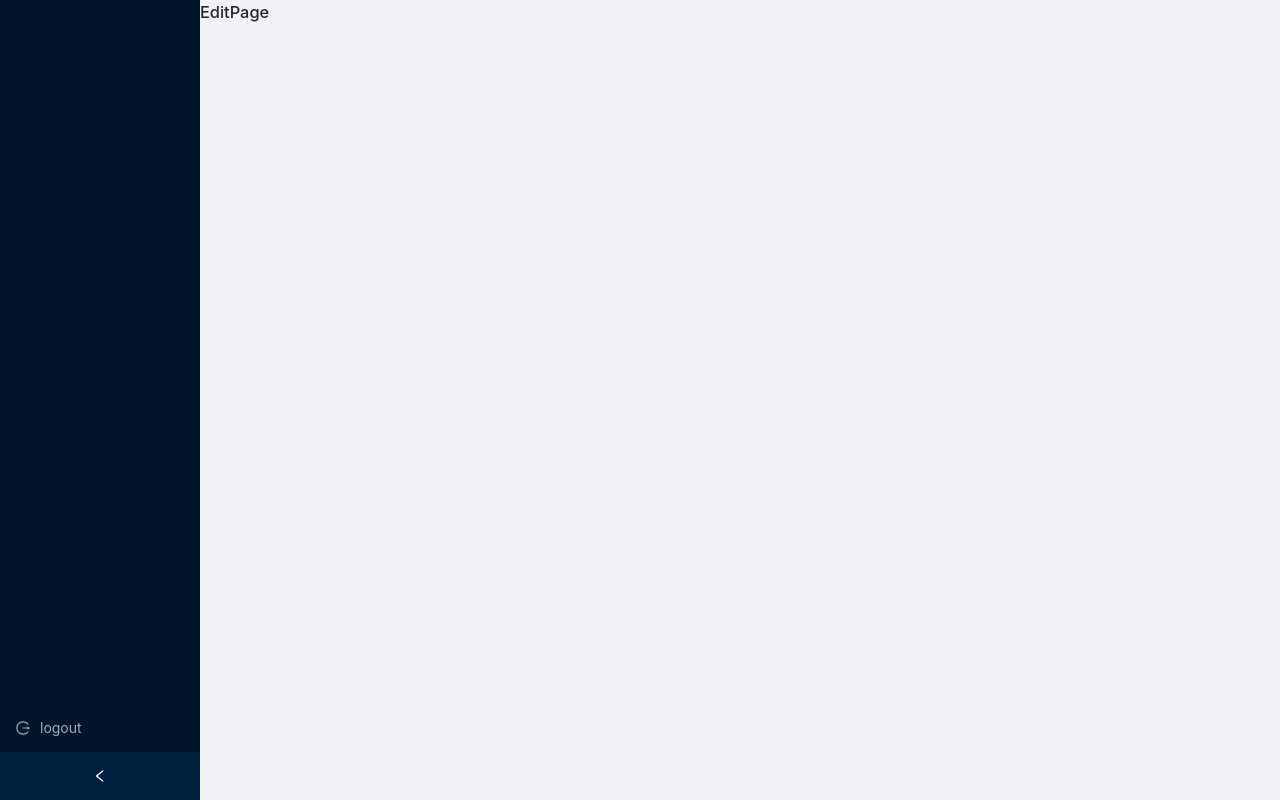
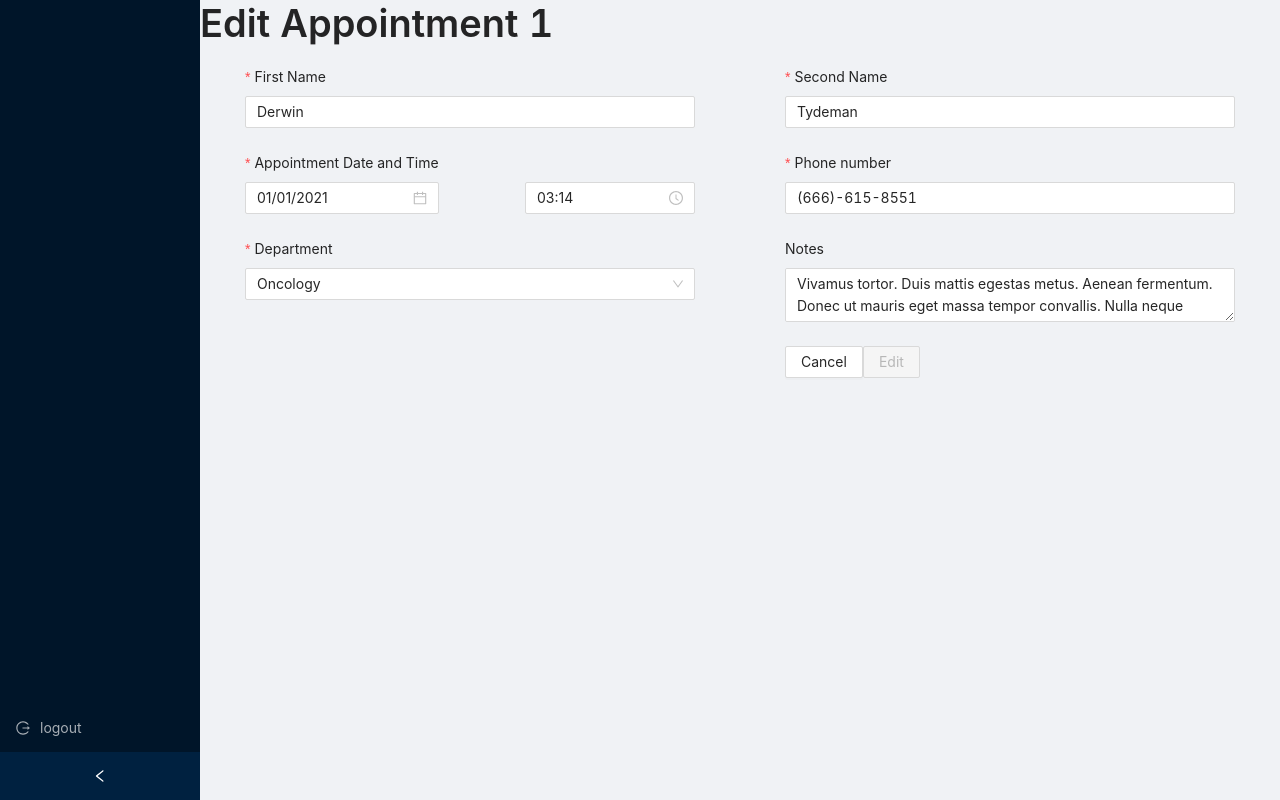
Before and after one commit to vladyslavdmytrenko/project-2, a React (Create React App) app: page /appointment/1/edit in a window 1280 px wide. Built offline with nearby package versions, Linux system fonts and the light colour scheme; data requests are answered from the project's data file; sample sign-in values are in the browser's storage.

Commit message:
UI: create Edit page

```diff
--- a/src/pages/Appointment/Edit/index.js
+++ b/src/pages/Appointment/Edit/index.js
@@ -1,7 +1,118 @@
-import React from 'react';
+import React, { useState, useEffect } from 'react';
+import { useDispatch } from 'react-redux';
+import { Typography, Row, Col, Spin, Result, Button } from 'antd';
+
+import AppointmentForm from 'components/Appointment/Form';
+import { updateAppointment } from 'redux/reducers/appointmentsSlice';
+import { useNavigate, useParams } from 'react-router';
+
+import { FETCH_STATUS } from 'constant';
+import { fetchAppointment } from 'redux/reducers/appointmentsSlice';
+import { timestampToMoment, dateTimeToTimestamp } from 'utils';
 
 const EditPage = () => {
-  return <h1>EditPage</h1>;
+  const { id } = useParams();
+  const navigate = useNavigate();
+  const dispatch = useDispatch();
+
+  const [appointment, setAppointment] = useState(null);
+  const [appointmentStatus, setAppointmentStatus] = useState(FETCH_STATUS.IDLE);
+  const [fetchError, setFetchError] = useState(null);
+  const [formValue, setFormValue] = useState(null);
+
+  const handleOk = async (newAppointment) => {
+    const timestamp = dateTimeToTimestamp(
+      newAppointment.appointmentDate,
+      newAppointment.appointmentTime
+    );
+    const transformData = {
+      patient_name: `${newAppointment.firstName} ${newAppointment.secondName}`,
+      appointment_date: timestamp,
+      department: newAppointment.department,
+      phone_number: newAppointment.phoneNumber,
+      notes: newAppointment.notes,
+    };
+
+    try {
+      await dispatch(updateAppointment({ id, changedData: transformData }));
+      navigate(`/appointment/${id}`);
+    } catch (e) {}
+  };
+
+  const handleCancel = () => {
+    navigate(`/appointment/${id}`);
+  };
+
+  useEffect(() => {
+    if (appointmentStatus === FETCH_STATUS.IDLE) {
+      getAppointment(id);
+    }
+  });
+
+  const getAppointment = async () => {
+    setAppointmentStatus(FETCH_STATUS.LOADING);
+    try {
+      const result = await dispatch(fetchAppointment(id)).unwrap();
+
+      const formValue = {
+        firstName: result.patient_name.split(' ')[0],
+        secondName: result.patient_name.split(' ')[1],
+        appointmentDate: timestampToMoment(result.appointment_date),
+        appointmentTime: timestampToMoment(result.appointment_date),
+        phoneNumber: result.phone_number,
+        notes: result.notes,
+        department: result.department,
+      };
+
+      setFormValue(formValue);
+      setAppointment(result);
+      setAppointmentStatus(FETCH_STATUS.SUCCEEDED);
+    } catch (e) {
+      setFetchError(e.message);
+      setAppointmentStatus(FETCH_STATUS.FAILED);
+    }
+  };
+
+  if (appointmentStatus === FETCH_STATUS.LOADING) {
+    return (
+      <Row style={{ height: '100%' }} justify="center" align="middle">
+        <Col>
+          <Spin />
+        </Col>
+      </Row>
+    );
+  }
+
+  if (appointmentStatus === FETCH_STATUS.FAILED || !appointment) {
+    return (
+      <Row style={{ height: '100%' }} justify="center" align="middle">
+        <Col>
+          <Result
+            status="warning"
+            title={fetchError}
+            extra={
+              <Button type="primary" key="console" onClick={getAppointment}>
+                Try again
+              </Button>
+            }
+          />
+        </Col>
+      </Row>
+    );
+  }
+  return (
+    <>
+      <Typography.Title level={1}>Edit Appointment {id}</Typography.Title>
+
+      <AppointmentForm
+        onCancelAction={handleCancel}
+        onSubmitAction={handleOk}
+        formValues={formValue}
+        submitTitle="Edit"
+        cancelTitle="Cancel"
+      />
+    </>
+  );
 };
 
 export default EditPage;
```
